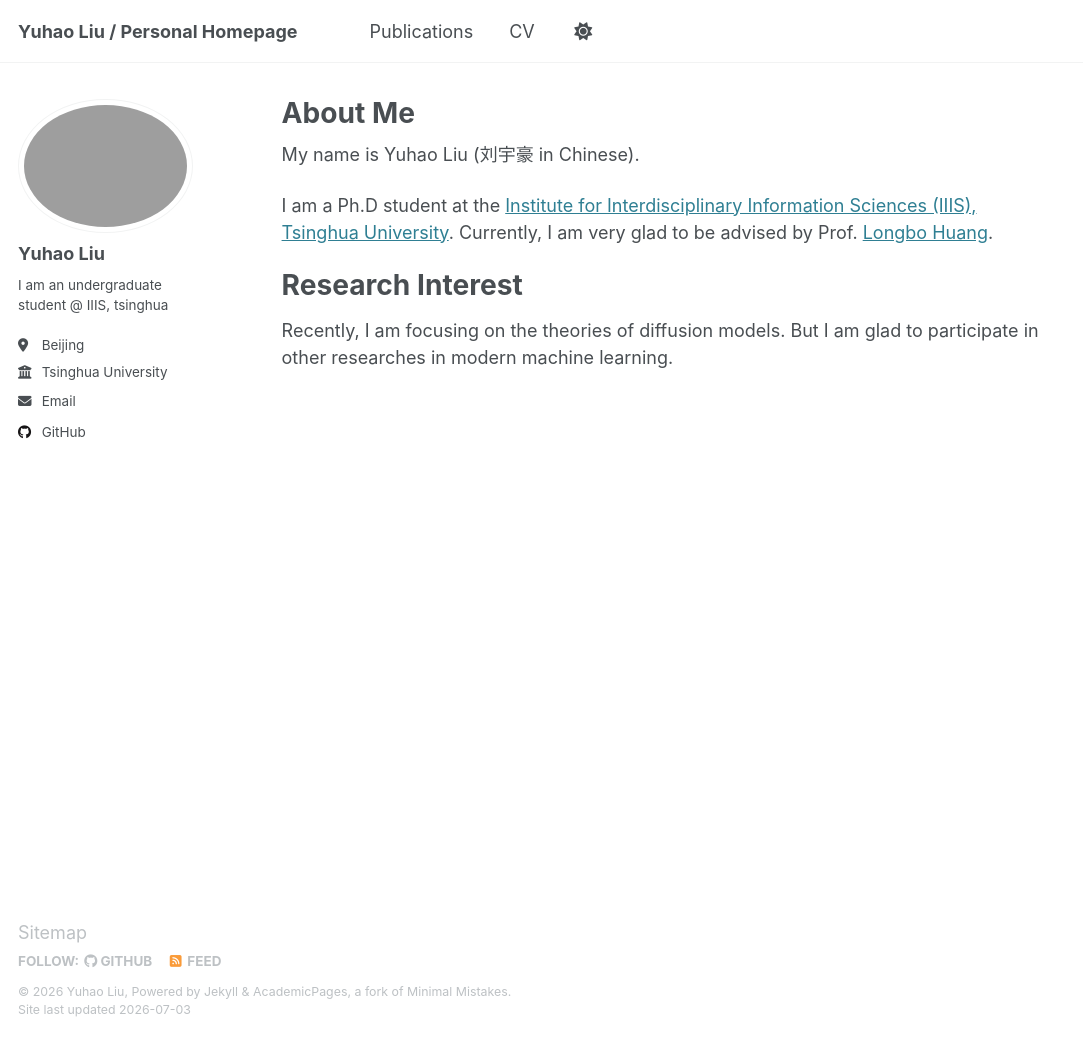
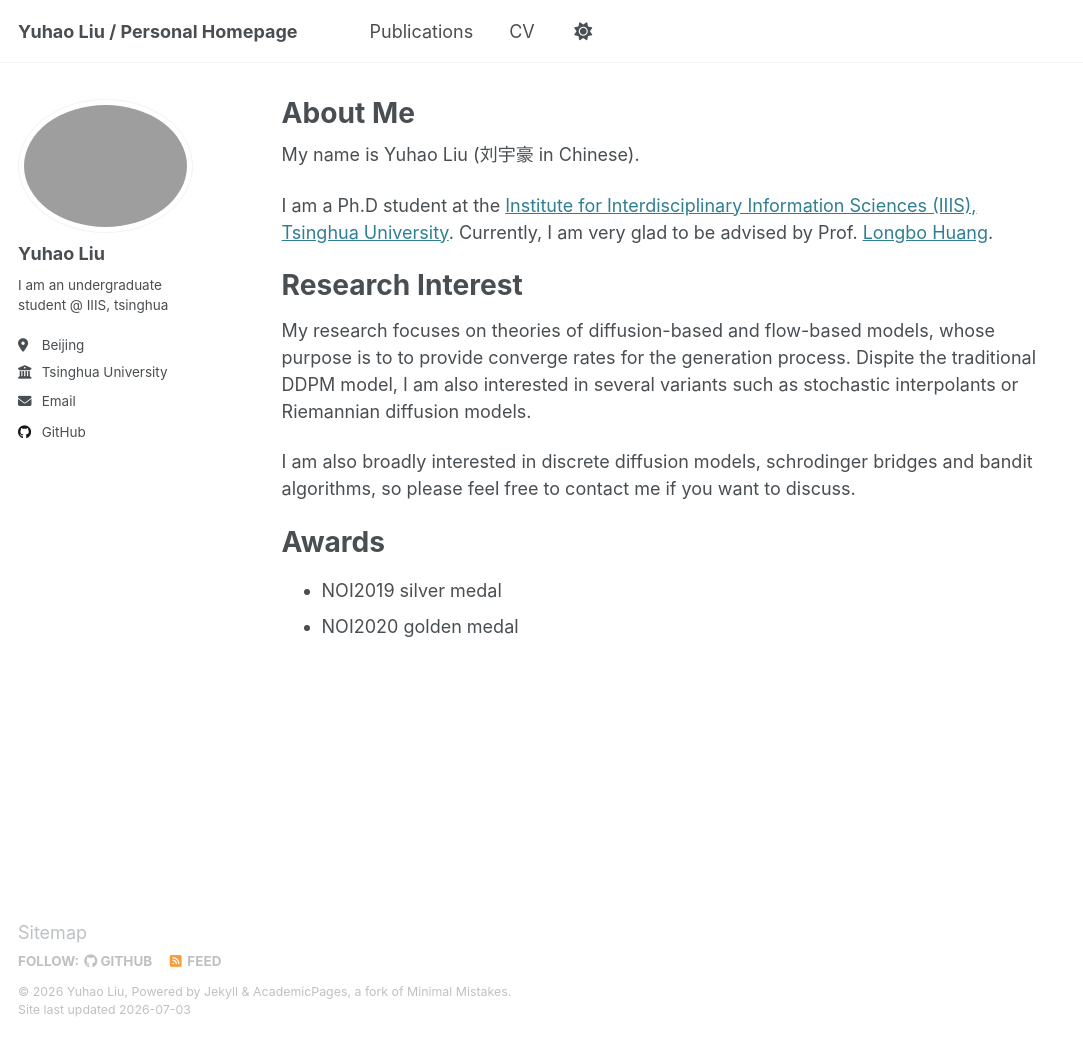
Before and after one commit to liuyuhao21/liuyuhao21.github.io, a Jekyll site: the page built from _pages/about.md, in a window 1280 px wide and 1038 px high. Shown: the whole window, without its empty margins (0-1083 px from the left). Built offline with Jekyll 4.4.1, drawn with Linux system fonts in a browser that asks for light colours.

Commit message:
Update about.md

```diff
--- a/_pages/about.md
+++ b/_pages/about.md
@@ -14,4 +14,11 @@ I am a Ph.D student at the [Institute for Interdisciplinary Information Sciences
 
 Research Interest
 ======
-Recently, I am focusing on the theories of diffusion models. But I am glad to participate in other researches in modern machine learning.
+My research focuses on theories of diffusion-based and flow-based models, whose purpose is to to provide converge rates for the generation process. Dispite the traditional DDPM model, I am also interested in several variants such as stochastic interpolants or Riemannian diffusion models.
+
+I am also broadly interested in discrete diffusion models, schrodinger bridges and bandit algorithms, so please feel free to contact me if you want to discuss.
+
+Awards
+======
+- NOI2019 silver medal
+- NOI2020 golden medal
```
